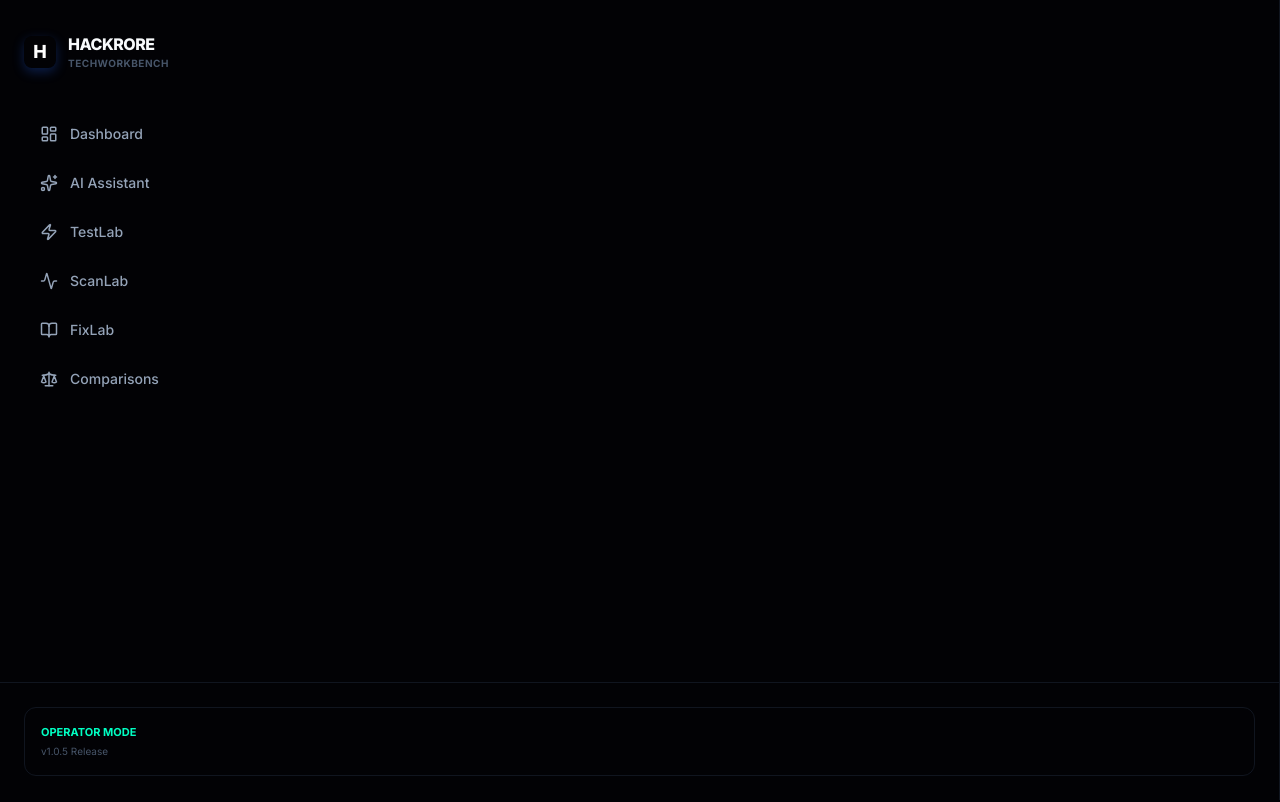
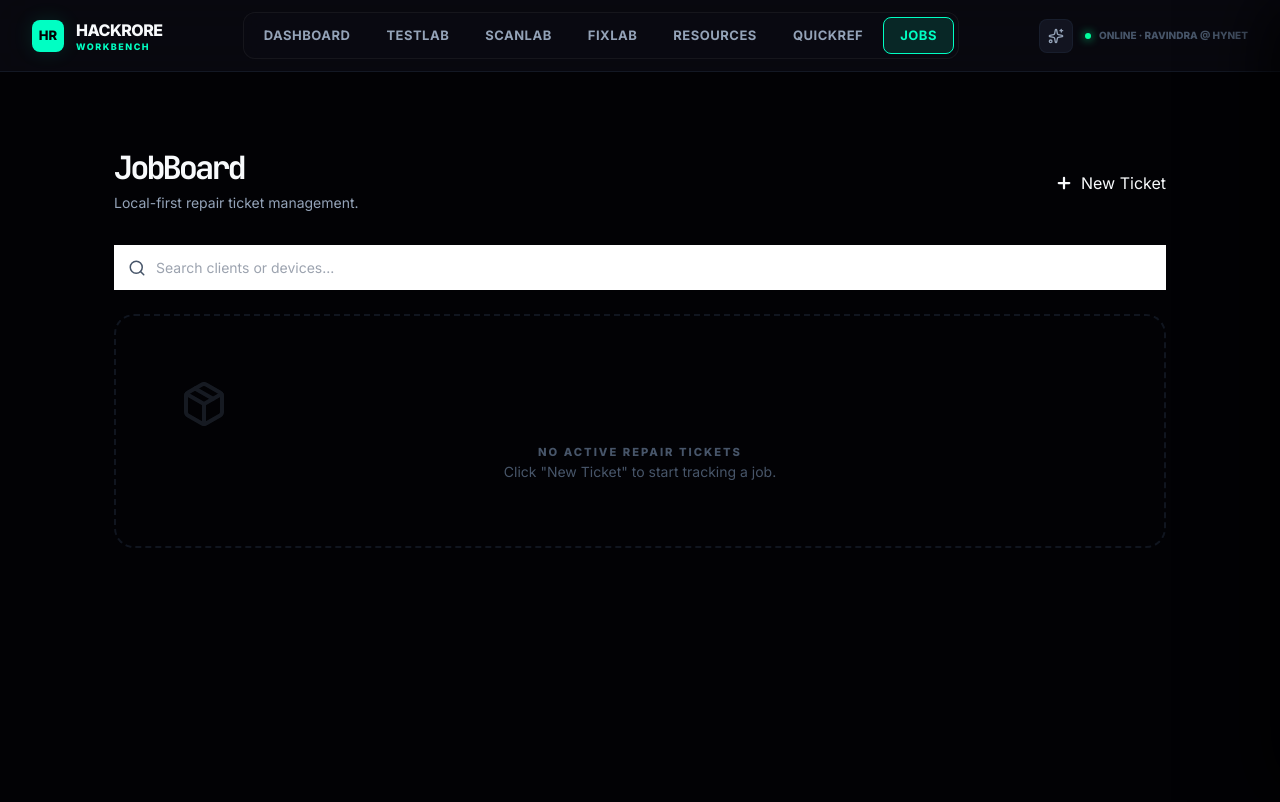
Before and after one commit to HackRore/techtool_V.1, a Next.js app: page /jobs in a window 1280 px wide. Before the commit this address had no page. Shown: the top 802 px of the page. Built offline with nearby package versions, Linux system fonts and the light colour scheme.

Commit message:
fix(3B): add jobboard with local-first ticket management

```diff
--- /dev/null
+++ b/app/jobs/page.js
@@ -0,0 +1,157 @@
+'use client'
+import { useState, useEffect } from 'react'
+import AppLayout from '../../components/layout/AppLayout'
+import { Plus, Search, Trash2, Printer, CheckCircle2, Clock, Package } from 'lucide-react'
+
+export default function JobBoardPage() {
+  const [jobs, setJobs] = useState([])
+  const [showAdd, setShowAdd] = useState(false)
+  const [search, setSearch] = useState('')
+  const [newJob, setNewJob] = useState({ client:'', device:'', issue:'', status:'Intake', cost:'' })
+
+  useEffect(() => {
+    const saved = localStorage.getItem('hr_jobs')
+    if (saved) setJobs(JSON.parse(saved))
+  }, [])
+
+  useEffect(() => {
+    localStorage.setItem('hr_jobs', JSON.stringify(jobs))
+  }, [jobs])
+
+  const addJob = (e) => {
+    e.preventDefault()
+    if (!newJob.client || !newJob.device) return
+    const job = { ...newJob, id: Date.now(), date: new Date().toLocaleDateString('en-IN') }
+    setJobs([job, ...jobs])
+    setNewJob({ client:'', device:'', issue:'', status:'Intake', cost:'' })
+    setShowAdd(false)
+  }
+
+  const deleteJob = (id) => {
+    if (confirm('Delete this repair ticket?')) {
+      setJobs(jobs.filter(j => j.id !== id))
+    }
+  }
+
+  const updateStatus = (id, status) => {
+    setJobs(jobs.map(j => j.id === id ? { ...j, status } : j))
+  }
+
+  const printInvoice = (job) => {
+    const html = `<!DOCTYPE html><html><head><title>Invoice — ${job.client}</title><style>
+      body{font-family:sans-serif;padding:40px}
+      .hdr{border-bottom:2px solid #333;margin-bottom:30px;display:flex;justify-content:space-between}
+      .dtl{margin-bottom:20px;line-height:1.6}
+      table{width:100%;border-collapse:collapse;margin:20px 0}
+      th,td{border:1px solid #eee;padding:12px;text-align:left}
+      .total{text-align:right;font-size:20px;font-weight:700;margin-top:30px}
+    </style></head><body>
+      <div class="hdr"><div><h1>Repair Invoice</h1><p>HackRore Workbench</p></div><div><p>Date: ${job.date}</p><p>Job ID: ${job.id}</p></div></div>
+      <div class="dtl"><strong>Client:</strong> ${job.client}<br><strong>Device:</strong> ${job.device}</div>
+      <table><thead><tr><th>Description</th><th>Status</th><th>Estimate</th></tr></thead>
+      <tbody><tr><td>${job.issue}</td><td>${job.status}</td><td>₹${job.cost || '—'}</td></tr></tbody></table>
+      <div class="total">Total Due: ₹${job.cost || '0'}</div>
+      <p style="margin-top:50px;font-size:12px;color:#666">Thank you for your business. Hynet Technologies.</p>
+    </body></html>`
+    const w = window.open('','_blank')
+    w.document.write(html)
+    w.document.close()
+    setTimeout(() => w.print(), 500)
+  }
+
+  const filtered = jobs.filter(j =>
+    j.client.toLowerCase().includes(search.toLowerCase()) ||
+    j.device.toLowerCase().includes(search.toLowerCase())
+  )
+
+  return (
+    <AppLayout>
+      <main style={{ maxWidth: '1100px', margin: '0 auto', padding: '2rem 1.5rem' }}>
+
+        <div style={{ display: 'flex', justifyContent: 'space-between', alignItems: 'center', marginBottom: '32px' }}>
+           <div>
+              <h1 style={{ fontFamily: 'JetBrains Mono, monospace', fontSize: '32px', marginBottom: '8px' }}>JobBoard</h1>
+              <p style={{ color: 'var(--text-secondary)', fontSize: '14px' }}>Local-first repair ticket management.</p>
+           </div>
+           <button className="btn-primary" onClick={() => setShowAdd(true)} style={{display:'flex', alignItems:'center', gap:'8px'}}>
+              <Plus size={18} strokeWidth={3} /> New Ticket
+           </button>
+        </div>
+
+        <div style={{ position: 'relative', marginBottom: '24px' }}>
+          <Search size={18} style={{ position: 'absolute', left: 14, top: '50%', transform: 'translateY(-50%)', color: 'var(--text-muted)' }} />
+          <input
+            type="text"
+            placeholder="Search clients or devices..."
+            value={search}
+            onChange={e => setSearch(e.target.value)}
+            style={{ width: '100%', padding: '12px 16px 12px 42px', fontSize: '14px' }}
+          />
+        </div>
+
+        {showAdd && (
+          <div className="card-elevated animate-in" style={{padding:'24px', marginBottom:'32px', border:'1px solid var(--accent)'}}>
+             <h3 style={{marginBottom:'20px'}}>Create Repair Ticket</h3>
+             <form onSubmit={addJob} style={{display:'grid', gridTemplateColumns:'repeat(2, 1fr)', gap:'16px'}}>
+                <input placeholder="Client Name" value={newJob.client} onChange={e=>setNewJob({...newJob, client:e.target.value})} style={{padding:'10px'}} />
+                <input placeholder="Device (e.g. Dell XPS 13)" value={newJob.device} onChange={e=>setNewJob({...newJob, device:e.target.value})} style={{padding:'10px'}} />
+                <input placeholder="Issue Description" value={newJob.issue} onChange={e=>setNewJob({...newJob, issue:e.target.value})} style={{padding:'10px'}} />
+                <input placeholder="Estimated Cost (₹)" value={newJob.cost} onChange={e=>setNewJob({...newJob, cost:e.target.value})} style={{padding:'10px'}} />
+                <div style={{gridColumn:'1 / span 2', display:'flex', gap:'12px', marginTop:'8px'}}>
+                   <button type="submit" className="btn-primary" style={{flex:1}}>Create Ticket</button>
+                   <button type="button" onClick={()=>setShowAdd(false)} className="btn-outline" style={{flex:1}}>Cancel</button>
+                </div>
+             </form>
+          </div>
+        )}
+
+        {/* Jobs List */}
+        <div style={{display:'flex', flexDirection:'column', gap:'12px'}}>
+          {filtered.map(j => (
+            <div key={j.id} className="card hover:glow-border" style={{padding:'20px 24px', display:'flex', alignItems:'center', gap:'24px'}}>
+              <div style={{flex:1}}>
+                <div style={{fontSize:'12px', fontWeight:900, color:'var(--text-muted)', marginBottom:'4px'}}>CLIENT: {j.client.toUpperCase()}</div>
+                <div style={{fontSize:'18px', fontWeight:700}}>{j.device}</div>
+                <div style={{fontSize:'13px', color:'var(--text-secondary)', marginTop:'4px'}}>{j.issue}</div>
+              </div>
+
+              <div style={{textAlign:'right', minWidth:'140px'}}>
+                 <div style={{fontSize:'11px', color:'var(--text-muted)', marginBottom:'6px'}}>{j.date}</div>
+                 <select
+                   value={j.status}
+                   onChange={(e) => updateStatus(j.id, e.target.value)}
+                   style={{
+                     background:'var(--bg-secondary)', border:'1px solid var(--border)',
+                     padding:'6px 12px', borderRadius:'6px', fontSize:'12px', color:'var(--text-primary)',
+                     fontWeight:600, cursor:'pointer'
+                   }}
+                 >
+                    <option>Intake</option>
+                    <option>Diagnosing</option>
+                    <option>Waiting Parts</option>
+                    <option>Repairing</option>
+                    <option>Ready</option>
+                    <option>Delivered</option>
+                 </select>
+              </div>
+
+              <div style={{display:'flex', gap:'8px'}}>
+                 <button onClick={() => printInvoice(j)} className="btn-outline" title="Print Invoice" style={{padding:'8px'}}><Printer size={16} /></button>
+                 <button onClick={() => deleteJob(j.id)} className="btn-outline" title="Delete" style={{padding:'8px', borderColor:'var(--red)', color:'var(--red)'}}><Trash2 size={16} /></button>
+              </div>
+            </div>
+          ))}
+
+          {jobs.length === 0 && !showAdd && (
+            <div style={{textAlign:'center', padding:'4rem', border:'2px dashed var(--border)', borderRadius:'20px', color:'var(--text-muted)'}}>
+               <Package size={48} style={{marginBottom:'16px', opacity:0.3}} />
+               <h3>No active repair tickets</h3>
+               <p style={{fontSize:'14px'}}>Click "New Ticket" to start tracking a job.</p>
+            </div>
+          )}
+        </div>
+
+      </main>
+    </AppLayout>
+  )
+}
```
